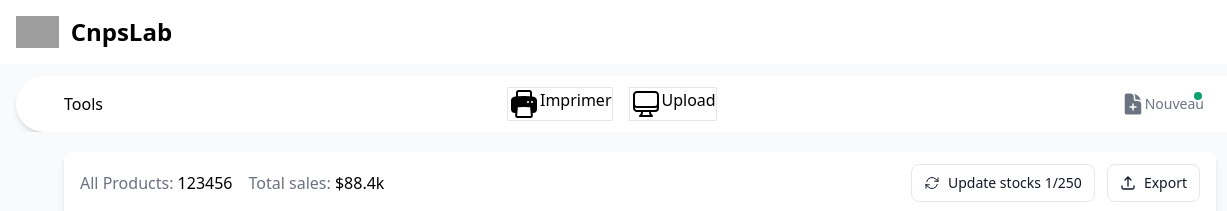
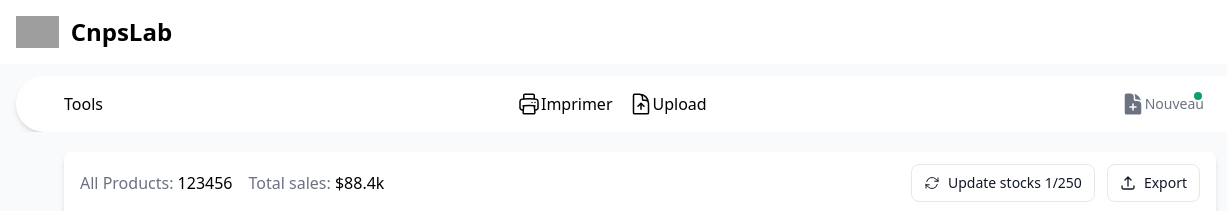
Before and after one commit to atkBabila/cnpslab-front, a website: page src/pensionne.html in a window 1280 px wide. Shown: the top 211 px of the page, 0-1227 px from the left. Drawn offline with nearby package versions, Linux system fonts and the light colour scheme; grey boxes are pictures that could not be loaded.

```diff
--- a/src/pensionne.html
+++ b/src/pensionne.html
@@ -58,17 +58,19 @@
             <div class="flex flex-row justify-between items-center space-x-2 h-14">
                 <p>Tools</p>
                 <div class="flex flex-row space-x-4">
-                    <button class="border flex flex-row">
-                        <svg xmlns="http://www.w3.org/2000/svg" viewBox="0 0 24 24" fill="currentColor" class="w-8 h-8">
-                            <path fill-rule="evenodd" d="M7.875 1.5C6.839 1.5 6 2.34 6 3.375v2.99c-.426.053-.851.11-1.274.174-1.454.218-2.476 1.483-2.476 2.917v6.294a3 3 0 003 3h.27l-.155 1.705A1.875 1.875 0 007.232 22.5h9.536a1.875 1.875 0 001.867-2.045l-.155-1.705h.27a3 3 0 003-3V9.456c0-1.434-1.022-2.7-2.476-2.917A48.716 48.716 0 0018 6.366V3.375c0-1.036-.84-1.875-1.875-1.875h-8.25zM16.5 6.205v-2.83A.375.375 0 0016.125 3h-8.25a.375.375 0 00-.375.375v2.83a49.353 49.353 0 019 0zm-.217 8.265c.178.018.317.16.333.337l.526 5.784a.375.375 0 01-.374.409H7.232a.375.375 0 01-.374-.409l.526-5.784a.373.373 0 01.333-.337 41.741 41.741 0 018.566 0zm.967-3.97a.75.75 0 01.75-.75h.008a.75.75 0 01.75.75v.008a.75.75 0 01-.75.75H18a.75.75 0 01-.75-.75V10.5zM15 9.75a.75.75 0 00-.75.75v.008c0 .414.336.75.75.75h.008a.75.75 0 00.75-.75V10.5a.75.75 0 00-.75-.75H15z" clip-rule="evenodd" />
+                    <button class="flex flex-row">
+                        <svg xmlns="http://www.w3.org/2000/svg" fill="none" viewBox="0 0 24 24" stroke-width="1.5" stroke="currentColor" class="w-6 h-6">
+                            <path stroke-linecap="round" stroke-linejoin="round" d="M6.72 13.829c-.24.03-.48.062-.72.096m.72-.096a42.415 42.415 0 0110.56 0m-10.56 0L6.34 18m10.94-4.171c.24.03.48.062.72.096m-.72-.096L17.66 18m0 0l.229 2.523a1.125 1.125 0 01-1.12 1.227H7.231c-.662 0-1.18-.568-1.12-1.227L6.34 18m11.318 0h1.091A2.25 2.25 0 0021 15.75V9.456c0-1.081-.768-2.015-1.837-2.175a48.055 48.055 0 00-1.913-.247M6.34 18H5.25A2.25 2.25 0 013 15.75V9.456c0-1.081.768-2.015 1.837-2.175a48.041 48.041 0 011.913-.247m10.5 0a48.536 48.536 0 00-10.5 0m10.5 0V3.375c0-.621-.504-1.125-1.125-1.125h-8.25c-.621 0-1.125.504-1.125 1.125v3.659M18 10.5h.008v.008H18V10.5zm-3 0h.008v.008H15V10.5z" />
                         </svg>
-                        <span>Imprimer</span>
+
+                        <a href="rapport.html">Imprimer</a>
                     </button>
-                    <button class="border flex flex-row">
-                        <svg xmlns="http://www.w3.org/2000/svg" fill="none" viewBox="0 0 24 24" stroke-width="1.5" stroke="currentColor" class="w-8 h-8">
-                            <path stroke-linecap="round" stroke-linejoin="round" d="M9 17.25v1.007a3 3 0 01-.879 2.122L7.5 21h9l-.621-.621A3 3 0 0115 18.257V17.25m6-12V15a2.25 2.25 0 01-2.25 2.25H5.25A2.25 2.25 0 013 15V5.25m18 0A2.25 2.25 0 0018.75 3H5.25A2.25 2.25 0 003 5.25m18 0V12a2.25 2.25 0 01-2.25 2.25H5.25A2.25 2.25 0 013 12V5.25" />
+                    <button class="flex flex-row">
+                        <svg xmlns="http://www.w3.org/2000/svg" fill="none" viewBox="0 0 24 24" stroke-width="1.5" stroke="currentColor" class="w-6 h-6">
+                            <path stroke-linecap="round" stroke-linejoin="round" d="M19.5 14.25v-2.625a3.375 3.375 0 00-3.375-3.375h-1.5A1.125 1.125 0 0113.5 7.125v-1.5a3.375 3.375 0 00-3.375-3.375H8.25m6.75 12l-3-3m0 0l-3 3m3-3v6m-1.5-15H5.625c-.621 0-1.125.504-1.125 1.125v17.25c0 .621.504 1.125 1.125 1.125h12.75c.621 0 1.125-.504 1.125-1.125V11.25a9 9 0 00-9-9z" />
                         </svg>
-                        <span>Upload</span>
+
+                        <a>Upload</a>
                     </button>
                 </div>
 
```
Also changed, not shown: src/rapport.html (+6 -6 lines).
